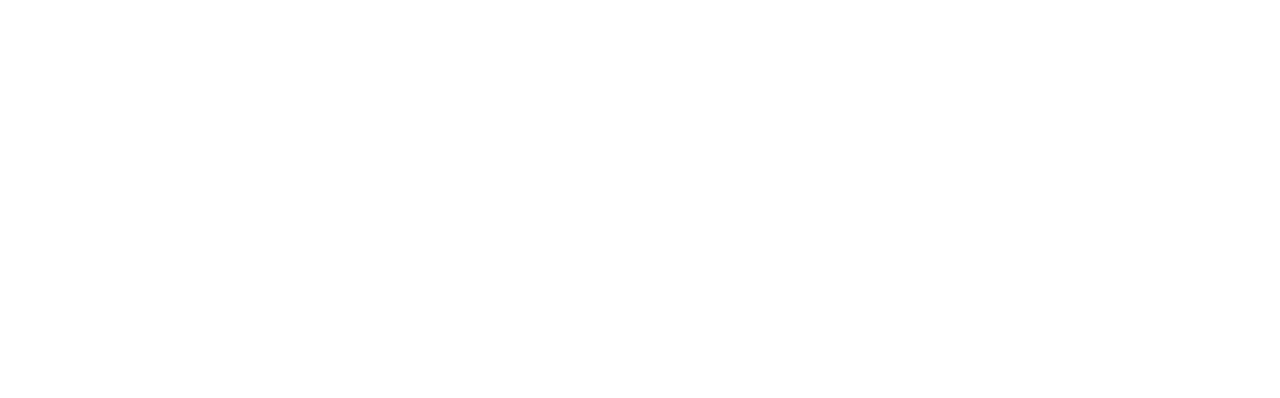
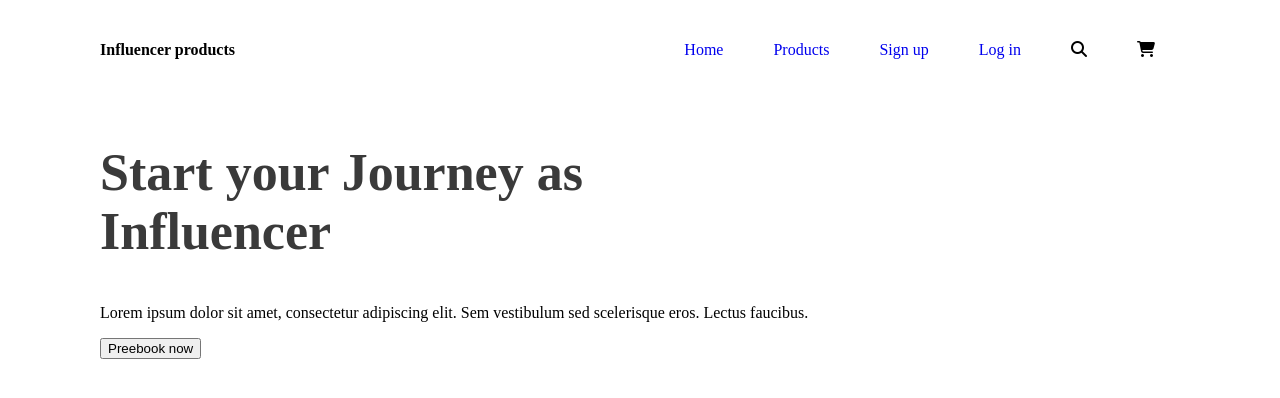
Before and after one commit to afsumeem/influencer-gears, a plain HTML site: page index.html in a window 1280 px wide. Drawn offline with Linux system fonts and the light colour scheme.

Commit message:
navbar added

```diff
--- a/css/style.css
+++ b/css/style.css
@@ -0,0 +1,45 @@
+body {
+    margin: 0;
+    padding: 0 100px;
+}
+
+/* navbar style */
+.navbar {
+    display: flex;
+    justify-content: space-between;
+    height: 100px;
+    align-items: center;
+}
+
+.navigation-menu ul {
+    display: flex;
+    justify-content: space-around;
+}
+
+.navigation-menu ul li {
+    padding: 15px;
+    list-style-type: none;
+    margin: 10px;
+}
+
+.navigation-menu ul li:hover {
+
+    background-color: azure;
+
+}
+
+
+
+.navigation-menu ul li a {
+    text-decoration: none;
+}
+
+
+/* banner style */
+.banner-title {
+    color: #3A3A3A;
+    font-size: 52px;
+    font-weight: bold;
+}
+
+.banner-btn {}
--- a/index.html
+++ b/index.html
@@ -7,10 +7,65 @@
     <meta name="viewport" content="width=device-width, initial-scale=1.0">
     <title>Influencer Gears</title>
     <link type="image/png" sizes="16x16" rel="icon" href="images/favicon.png">
+    <script src="https://kit.fontawesome.com/7043d83c93.js" crossorigin="anonymous"></script>
+    <link rel="stylesheet" href="css/style.css">
 </head>
 
 <body>
+    <header>
+        <div class="navbar">
+            <div>
+                <h4>Influencer products</h4>
+            </div>
+            <nav class="navigation-menu">
+                <ul>
+                    <li>
+                        <a href="#">Home</a>
+                    </li>
+                    <li>
+                        <a href="#">Products</a>
+                    </li>
+                    <li>
+                        <a href="#">Sign up</a>
+                    </li>
+                    <li>
+                        <a href="#">Log in</a>
+                    </li>
+                    <li>
+                        <i class="fa-solid fa-magnifying-glass"></i>
+                    </li>
+                    <li>
+                        <i class="fa-solid fa-cart-shopping"></i>
 
+                    </li>
+                </ul>
+            </nav>
+        </div>
+        <section>
+            <div>
+                <div>
+                    <h1 class="banner-title">Start your Journey as <br> Influencer</h1>
+                    <p>
+                        Lorem ipsum dolor sit amet, consectetur adipiscing elit. Sem vestibulum sed scelerisque eros.
+                        Lectus faucibus.
+                    </p>
+                    <button class="banner-btn">Preebook now</button>
+                </div>
+                <div>
+                    <img src="" alt="">
+                </div>
+            </div>
+        </section>
+    </header>
+    <main>
+
+        <section>
+
+        </section>
+    </main>
+    <footer>
+
+    </footer>
 </body>
 
 </html>
```
